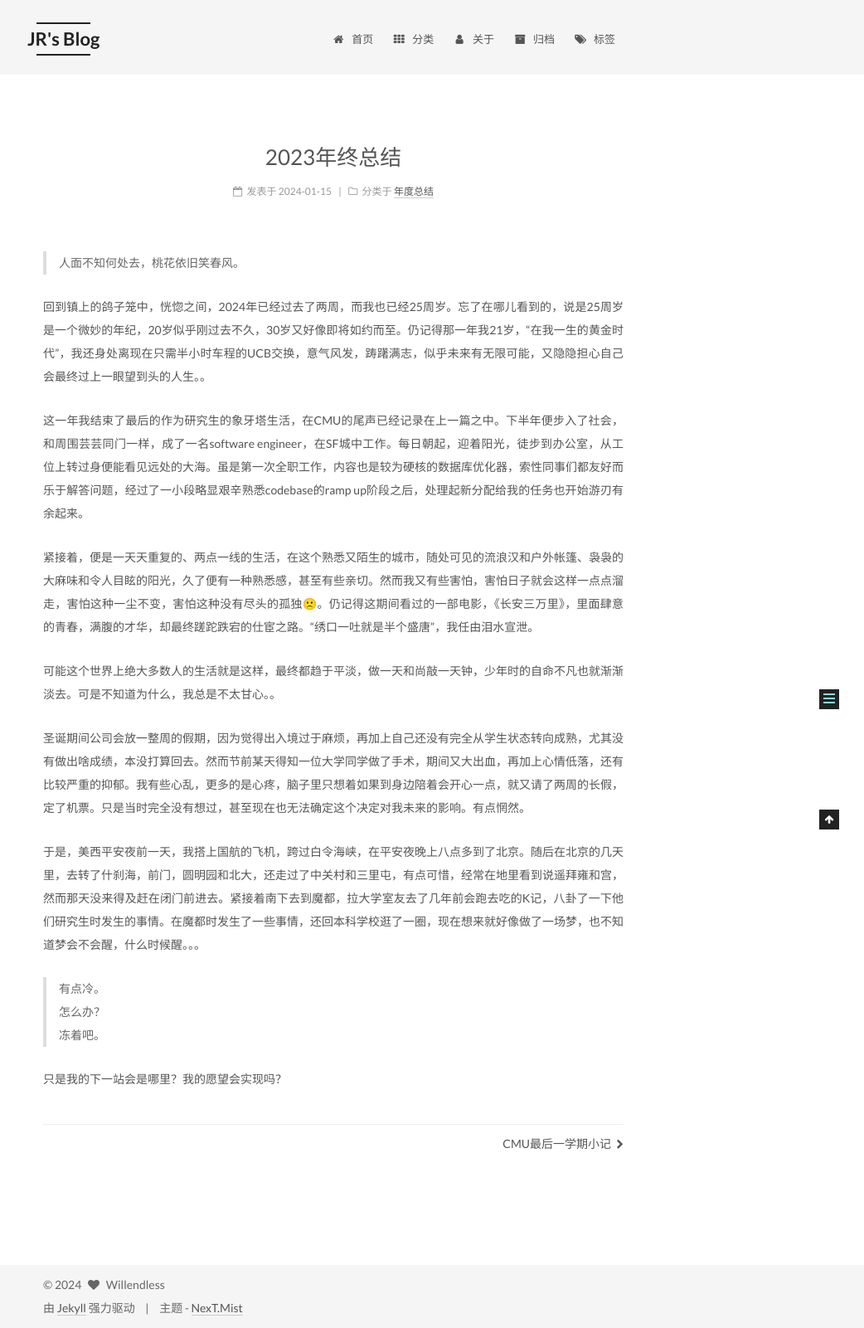
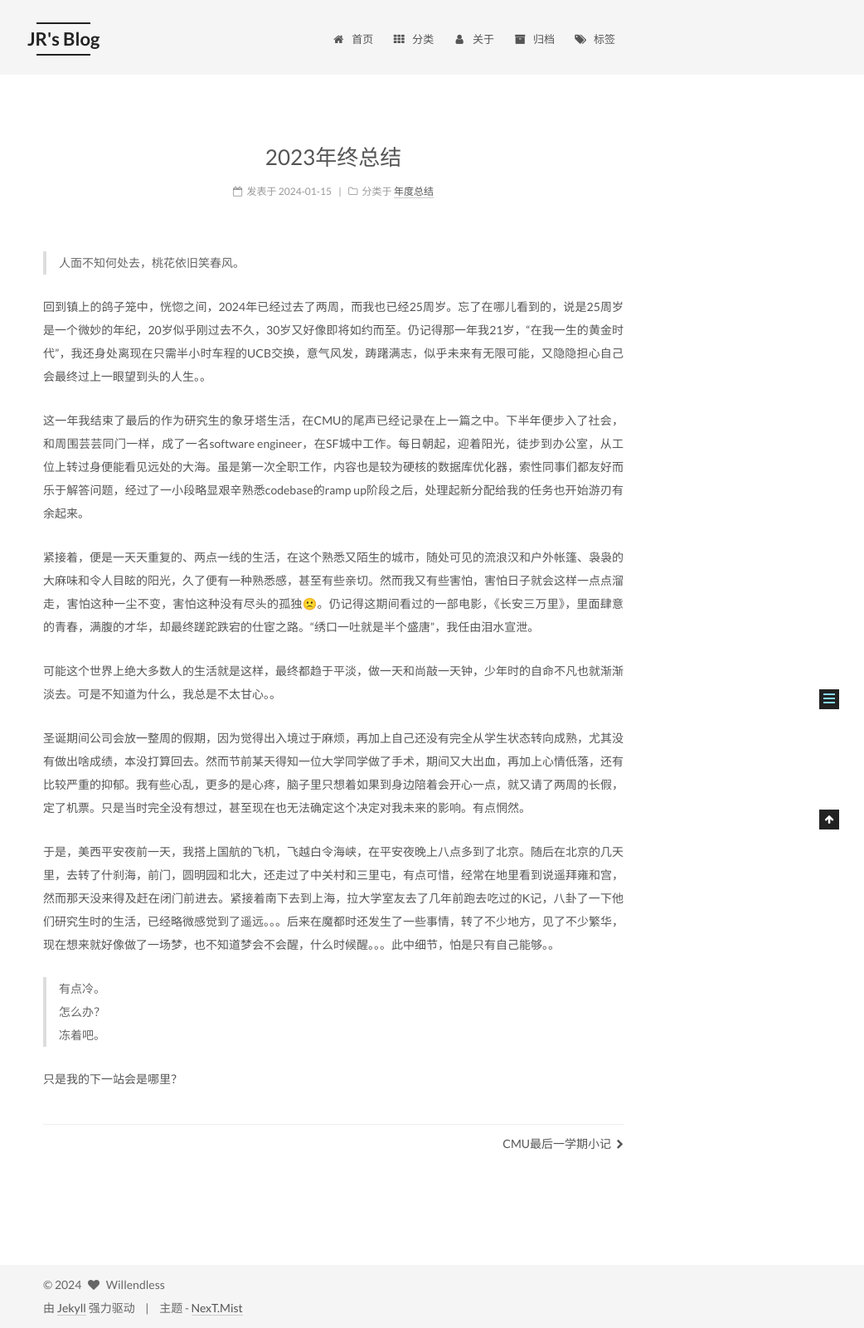
Before and after one commit to Willendless/willendless.github.io, a Jekyll site: the page built from _posts/2024-1-15-2023年终总结.md, in a window 1280 px wide. Shown: the whole page at 83% size, without its empty margins (238-1280 px from the left). Built offline with Jekyll 4.4.1, drawn with Linux system fonts in a browser that asks for light colours; comment, search, counter and statistics services are not loaded.

Commit message:
chore: update post

```diff
--- a/_posts/2024-1-15-2023年终总结.md
+++ b/_posts/2024-1-15-2023年终总结.md
@@ -17,10 +17,10 @@ category: 年度总结
 
 圣诞期间公司会放一整周的假期，因为觉得出入境过于麻烦，再加上自己还没有完全从学生状态转向成熟，尤其没有做出啥成绩，本没打算回去。然而节前某天得知一位大学同学做了手术，期间又大出血，再加上心情低落，还有比较严重的抑郁。我有些心乱，更多的是心疼，脑子里只想着如果到身边陪着会开心一点，就又请了两周的长假，定了机票。只是当时完全没有想过，甚至现在也无法确定这个决定对我未来的影响。有点惘然。
 
-于是，美西平安夜前一天，我搭上国航的飞机，跨过白令海峡，在平安夜晚上八点多到了北京。随后在北京的几天里，去转了什刹海，前门，圆明园和北大，还走过了中关村和三里屯，有点可惜，经常在地里看到说遥拜雍和宫，然而那天没来得及赶在闭门前进去。紧接着南下去到魔都，拉大学室友去了几年前会跑去吃的K记，八卦了一下他们研究生时发生的事情。在魔都时发生了一些事情，还回本科学校逛了一圈，现在想来就好像做了一场梦，也不知道梦会不会醒，什么时候醒。。。
+于是，美西平安夜前一天，我搭上国航的飞机，飞越白令海峡，在平安夜晚上八点多到了北京。随后在北京的几天里，去转了什刹海，前门，圆明园和北大，还走过了中关村和三里屯，有点可惜，经常在地里看到说遥拜雍和宫，然而那天没来得及赶在闭门前进去。紧接着南下去到上海，拉大学室友去了几年前跑去吃过的K记，八卦了一下他们研究生时的生活，已经略微感觉到了遥远。。。后来在魔都时还发生了一些事情，转了不少地方，见了不少繁华，现在想来就好像做了一场梦，也不知道梦会不会醒，什么时候醒。。。此中细节，怕是只有自己能够。。
 
 > 有点冷。
 > 怎么办？
 > 冻着吧。
 
-只是我的下一站会是哪里？我的愿望会实现吗？
+只是我的下一站会是哪里？
```
